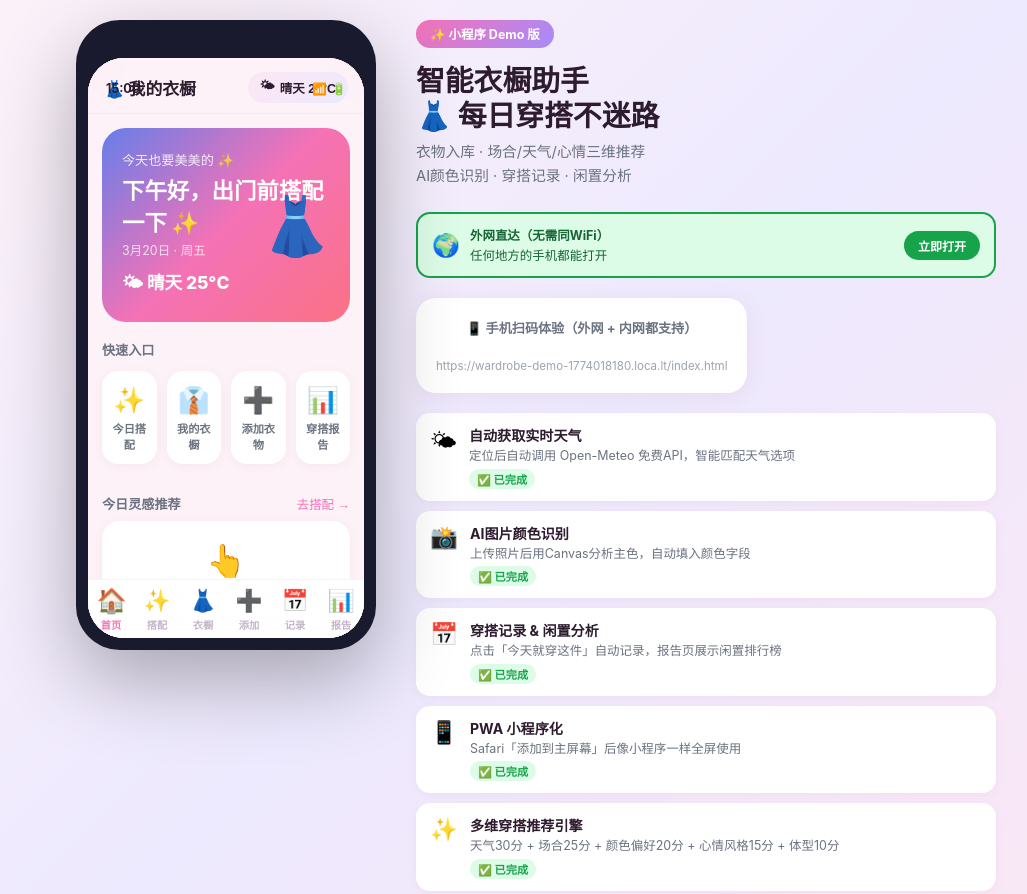
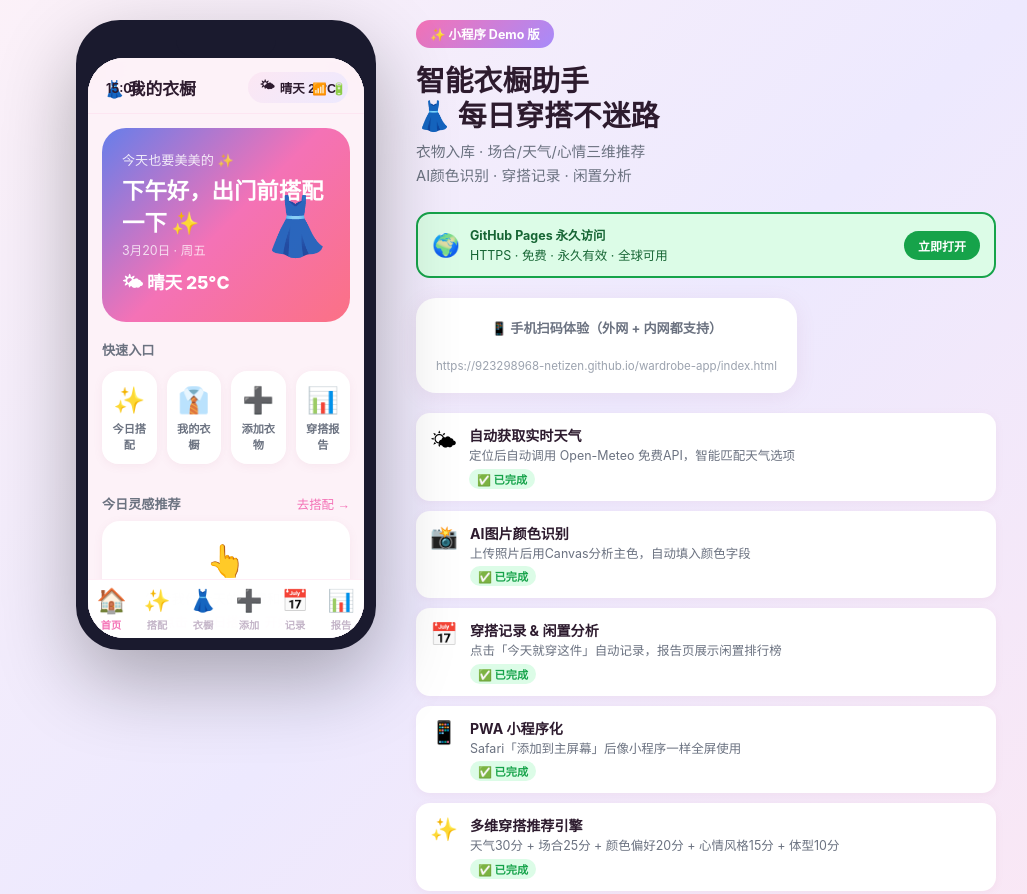
Before and after one commit to 923298968-netizen/wardrobe-app, a plain HTML site: page preview.html in a window 1280 px wide. Shown: the top 894 px of the page, without its empty margins (104-1131 px from the left). Drawn offline with Linux system fonts and the light colour scheme; a script that the page names is missing.

Commit message:
update: 更新为 GitHub Pages 永久地址

```diff
--- a/preview.html
+++ b/preview.html
@@ -101,10 +101,10 @@ h1{font-size:1.8rem;font-weight:900;color:#2d1b2e;margin-bottom:8px;line-height:
     <div style="background:#dcfce7;border:2px solid #16a34a;border-radius:14px;padding:12px 14px;margin-bottom:20px;display:flex;align-items:center;gap:10px">
       <span style="font-size:1.4rem">🌍</span>
       <div>
-        <div style="font-size:.78rem;font-weight:700;color:#166534;margin-bottom:2px">外网直达（无需同WiFi）</div>
-        <div style="font-size:.78rem;color:#166534">任何地方的手机都能打开</div>
+        <div style="font-size:.78rem;font-weight:700;color:#166534;margin-bottom:2px">GitHub Pages 永久访问</div>
+        <div style="font-size:.78rem;color:#166534">HTTPS · 免费 · 永久有效 · 全球可用</div>
       </div>
-      <a id="extLink" href="#" target="_blank" class="btn-sm" style="margin-left:auto;background:#16a34a;color:#fff;padding:6px 14px;border-radius:999px;text-decoration:none;font-size:.75rem;font-weight:700">立即打开</a>
+      <a id="extLink" href="https://923298968-netizen.github.io/wardrobe-app/" target="_blank" style="margin-left:auto;background:#16a34a;color:#fff;padding:6px 14px;border-radius:999px;text-decoration:none;font-size:.75rem;font-weight:700">立即打开</a>
     </div>
 
     <!-- 二维码 -->
@@ -163,7 +163,7 @@ h1{font-size:1.8rem;font-weight:900;color:#2d1b2e;margin-bottom:8px;line-height:
 </div>
 
 <script>
-const extUrl = 'https://wardrobe-demo-1774018180.loca.lt/index.html';
+const extUrl = 'https://923298968-netizen.github.io/wardrobe-app/index.html';
 document.getElementById('extLink').href = extUrl;
 document.getElementById('qrUrl').textContent = extUrl;
 new QRCode(document.getElementById('qrcode'), {
```
Also changed, not shown: 1 other file.
